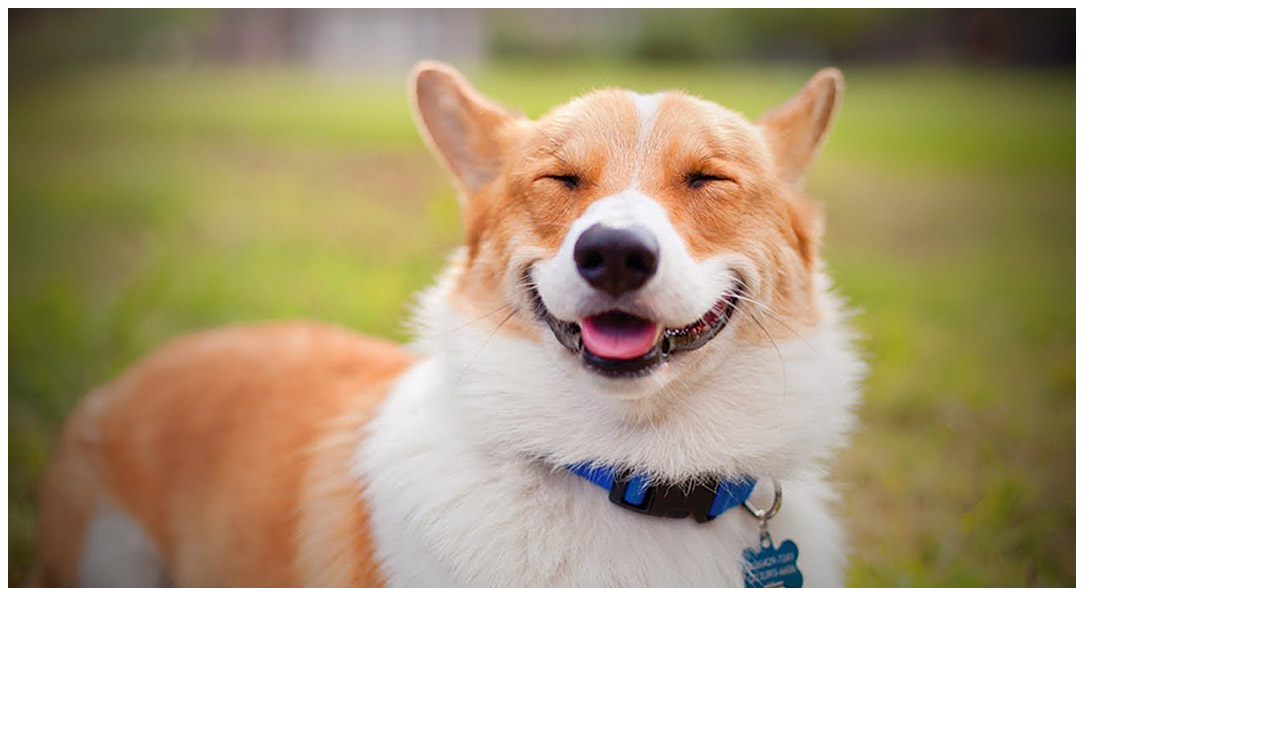
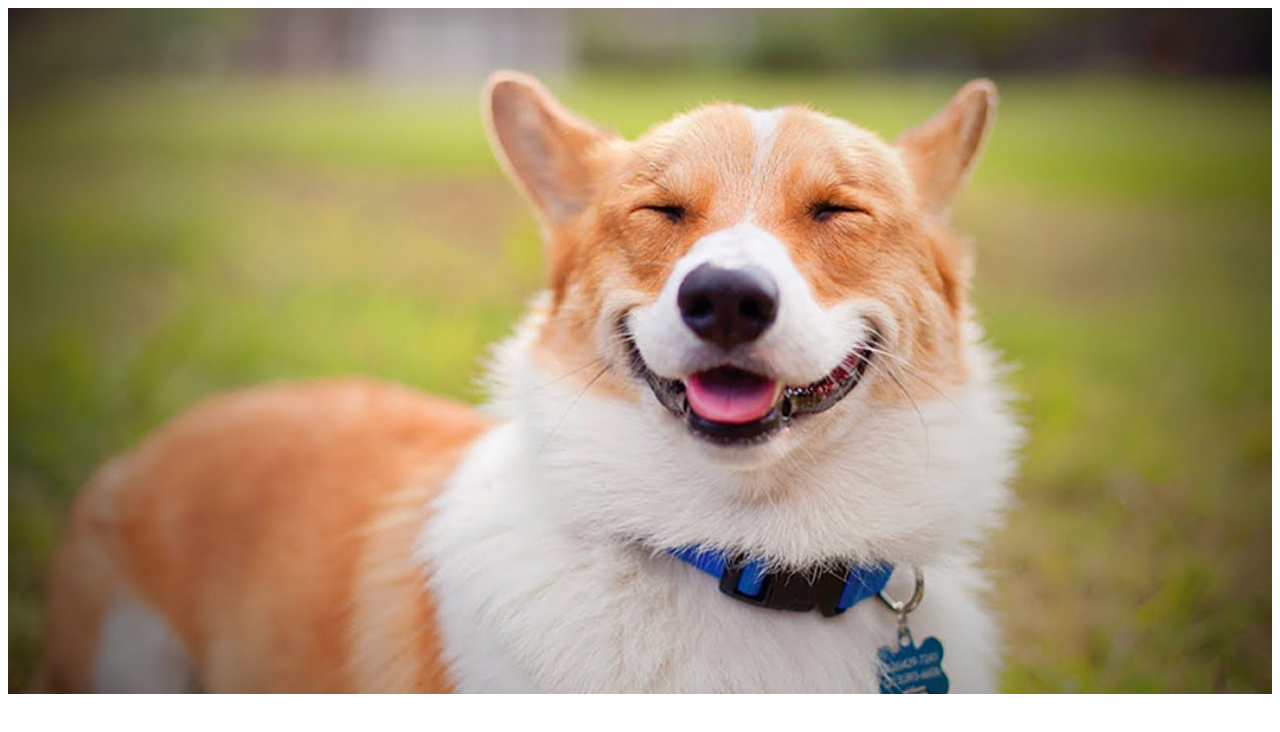
Before and after one commit to FancyDucky/pod, a plain HTML site: page index.html in a window 1280 px wide. Drawn offline with Linux system fonts and the light colour scheme.

Commit message:
Update index.html

```diff
--- a/index.html
+++ b/index.html
@@ -1,7 +1,7 @@
 <!DOCTYPE html>
 <html>
 <body>
-<img src="pod.jpg" alt="pod" width="1068" height="580">
+<img src="pod.jpg" alt="pod" width="100%" height="100%">
 
 </body>
 </html>
```
